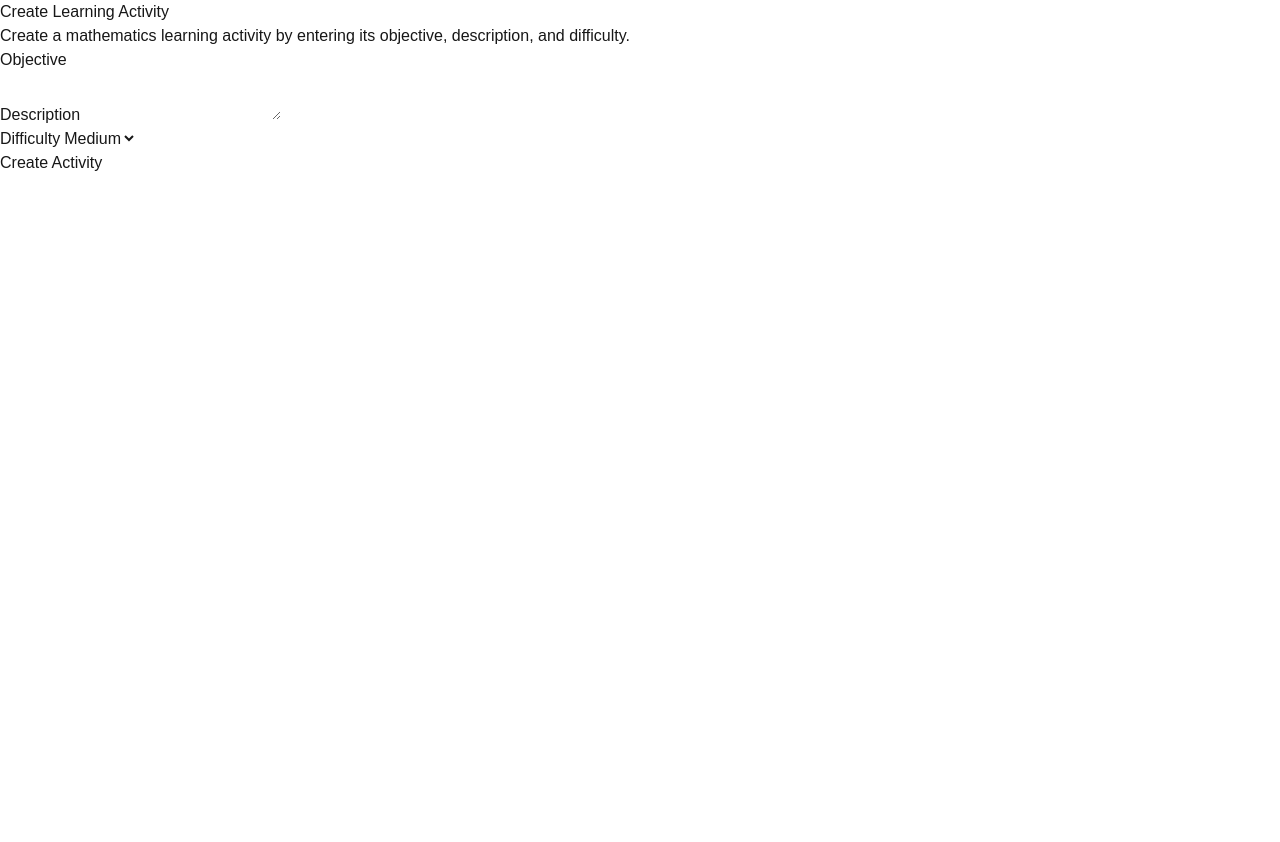
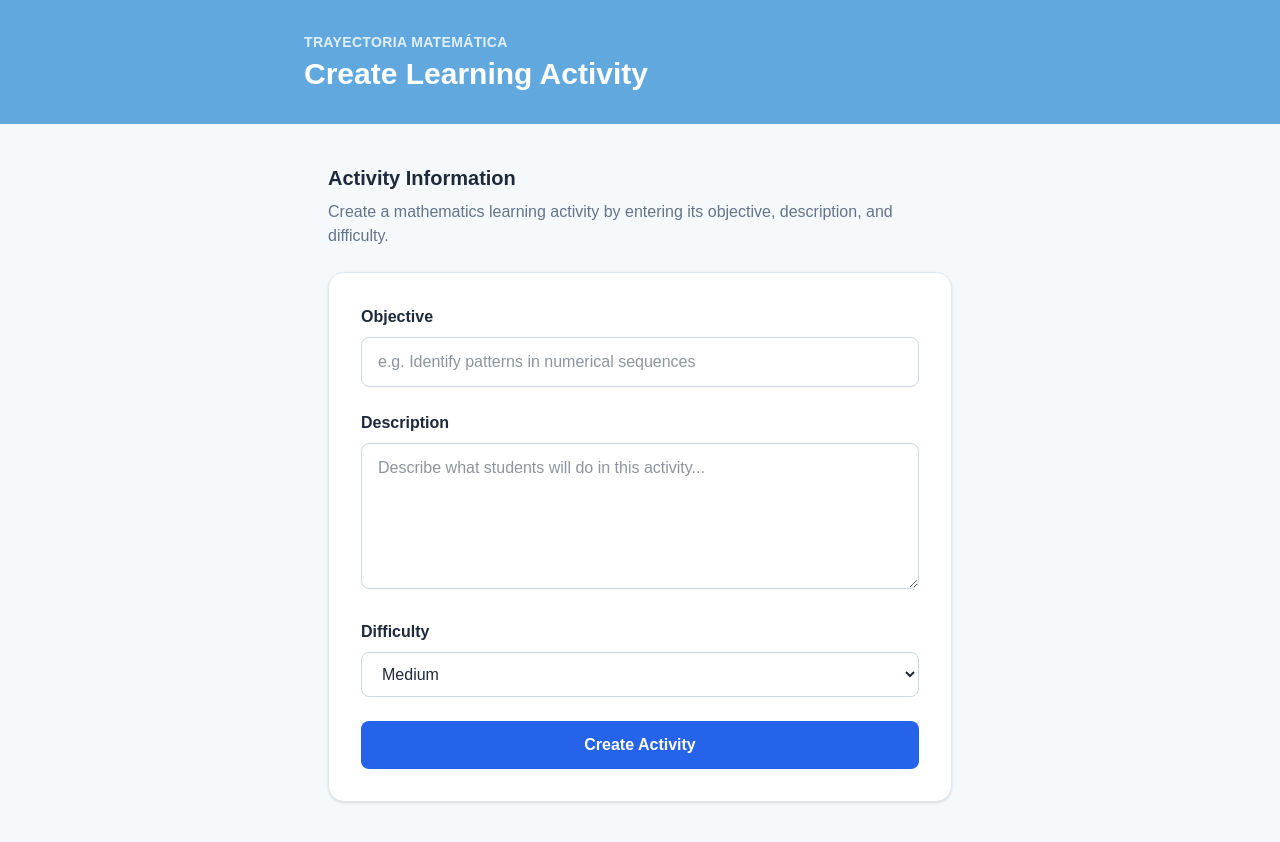
Before and after one commit to derek20-02/Math-Learning-Path, a Next.js app: page /activities/new in a window 1280 px wide. Before the commit the page ends 800 px from the top, so only its background shows below. Built offline with nearby package versions, Linux system fonts and the light colour scheme.

Commit message:
Improve learning activity form styling

```diff
--- a/app/(teacher)/activities/new/page.tsx
+++ b/app/(teacher)/activities/new/page.tsx
@@ -2,15 +2,33 @@ import ActivityForm from "@/app/components/activities/activity-form";
 
 export default function NewActivityPage() {
     return (
-        <main>
-            <h1>Create Learning Activity</h1>
+        <main className="min-h-screen bg-[#F5F9FC]">
+            <header className="bg-[#61A8DF] px-6 py-8">
+                <div className="mx-auto max-w-2xl">
+                    <p className="mb-1 text-sm font-semibold uppercase tracking-wide text-white/80">
+                        Trayectoria Matemática
+                    </p>
 
-            <p>
-                Create a mathematics learning activity by entering its objective,
-                description, and difficulty.
-            </p>
+                    <h1 className="text-3xl font-bold text-white">
+                        Create Learning Activity
+                    </h1>
+                </div>
+            </header>
 
-            <ActivityForm />
+            <section className="mx-auto max-w-2xl px-6 py-10">
+                <div className="mb-6">
+                    <h2 className="text-xl font-semibold text-[#1E293B]">
+                        Activity Information
+                    </h2>
+
+                    <p className="mt-2 text-[#64748B]">
+                        Create a mathematics learning activity by entering its objective,
+                        description, and difficulty.
+                    </p>
+                </div>
+
+                <ActivityForm />
+            </section>
         </main>
     );
 }
--- a/app/components/activities/activity-form.tsx
+++ b/app/components/activities/activity-form.tsx
@@ -41,7 +41,6 @@ export default function ActivityForm() {
             }
 
             setMessage("Activity created successfully.");
-
             setObjective("");
             setDescription("");
             setDifficulty("medium");
@@ -52,33 +51,62 @@ export default function ActivityForm() {
         }
     }
 
+    const inputStyles =
+        "w-full rounded-lg border border-[#CBD5E1] bg-white px-4 py-3 text-[#1E293B] outline-none transition focus:border-[#61A8DF] focus:ring-2 focus:ring-[#61A8DF]/30";
+
     return (
-        <form onSubmit={handleSubmit}>
+        <form
+            onSubmit={handleSubmit}
+            className="space-y-6 rounded-2xl border border-slate-200 bg-white p-6 shadow-sm md:p-8"
+        >
             <div>
-                <label htmlFor="objective">Objective</label>
+                <label
+                    htmlFor="objective"
+                    className="mb-2 block font-semibold text-[#1E293B]"
+                >
+                    Objective
+                </label>
+
                 <input
                     id="objective"
                     name="objective"
                     type="text"
                     value={objective}
                     onChange={(event) => setObjective(event.target.value)}
+                    placeholder="e.g. Identify patterns in numerical sequences"
+                    className={inputStyles}
                     required
                 />
             </div>
 
             <div>
-                <label htmlFor="description">Description</label>
+                <label
+                    htmlFor="description"
+                    className="mb-2 block font-semibold text-[#1E293B]"
+                >
+                    Description
+                </label>
+
                 <textarea
                     id="description"
                     name="description"
                     value={description}
                     onChange={(event) => setDescription(event.target.value)}
+                    placeholder="Describe what students will do in this activity..."
+                    rows={5}
+                    className={`${inputStyles} resize-y`}
                     required
                 />
             </div>
 
             <div>
-                <label htmlFor="difficulty">Difficulty</label>
+                <label
+                    htmlFor="difficulty"
+                    className="mb-2 block font-semibold text-[#1E293B]"
+                >
+                    Difficulty
+                </label>
+
                 <select
                     id="difficulty"
                     name="difficulty"
@@ -86,6 +114,7 @@ export default function ActivityForm() {
                     onChange={(event) =>
                         setDifficulty(event.target.value as Difficulty)
                     }
+                    className={inputStyles}
                 >
                     <option value="easy">Easy</option>
                     <option value="medium">Medium</option>
@@ -93,13 +122,31 @@ export default function ActivityForm() {
                 </select>
             </div>
 
-            <button type="submit" disabled={isSubmitting}>
+            <button
+                type="submit"
+                disabled={isSubmitting}
+                className="w-full rounded-lg bg-[#2563EB] px-5 py-3 font-semibold text-white transition hover:bg-[#1D4ED8] focus:outline-none focus:ring-2 focus:ring-[#61A8DF] focus:ring-offset-2 disabled:cursor-not-allowed disabled:opacity-60"
+            >
                 {isSubmitting ? "Creating..." : "Create Activity"}
             </button>
 
-            {error && <p role="alert">{error}</p>}
+            {error && (
+                <p
+                    role="alert"
+                    className="rounded-lg bg-red-50 px-4 py-3 text-sm font-medium text-[#DC2626]"
+                >
+                    {error}
+                </p>
+            )}
 
-            {message && <p role="status">{message}</p>}
+            {message && (
+                <p
+                    role="status"
+                    className="rounded-lg bg-green-50 px-4 py-3 text-sm font-medium text-[#15803D]"
+                >
+                    {message}
+                </p>
+            )}
         </form>
     );
 }
```
